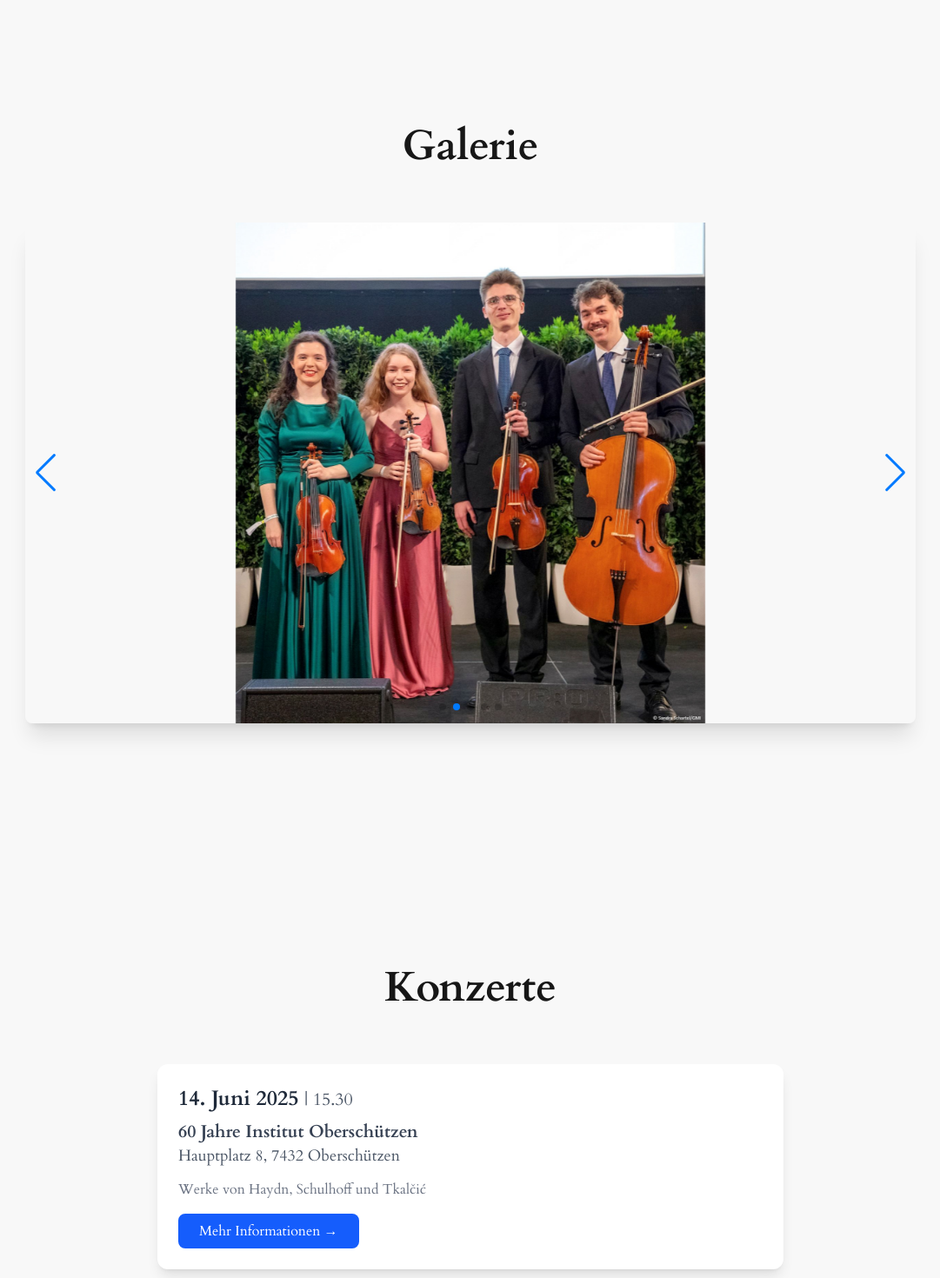
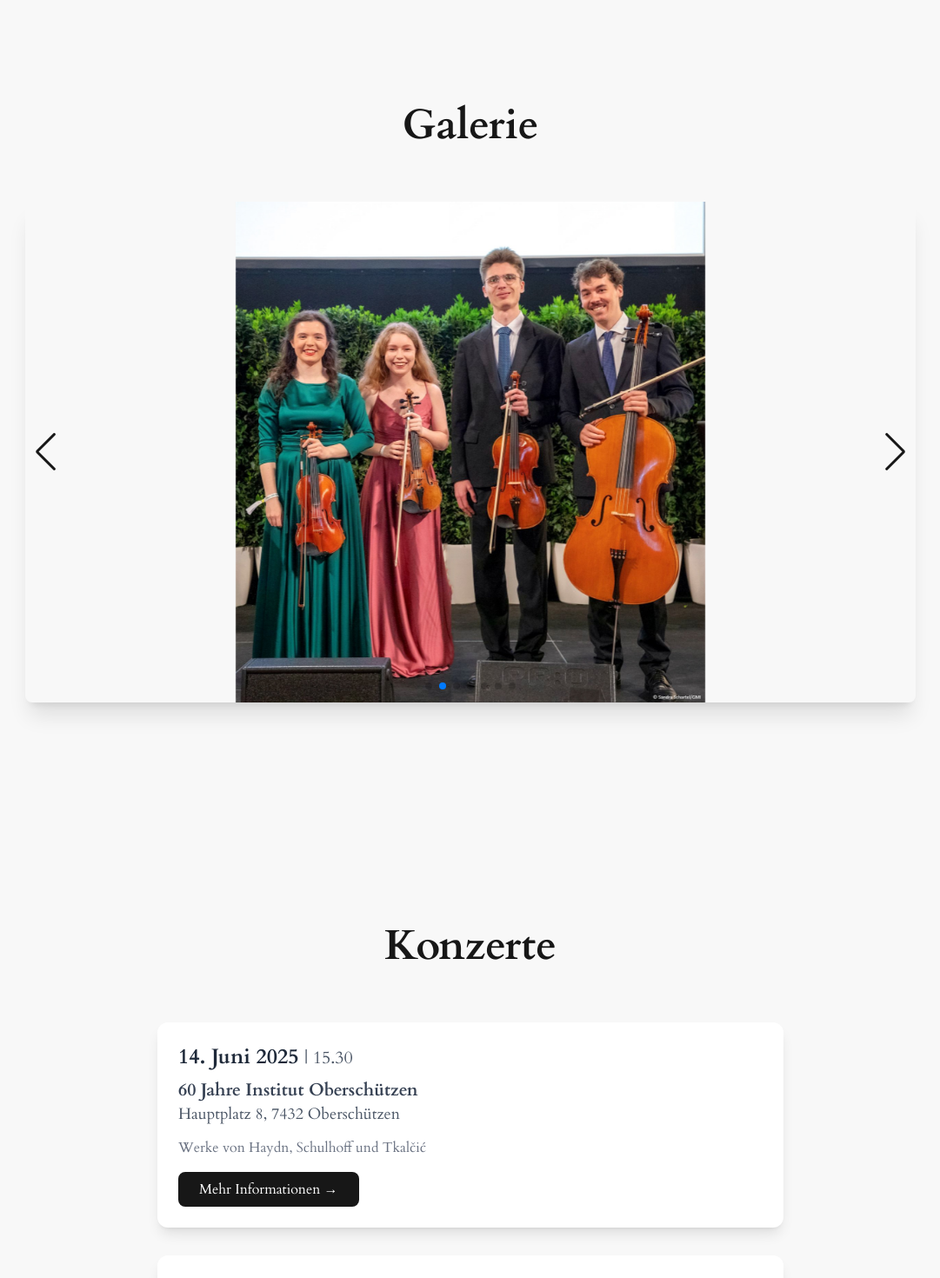
Before and after one commit to profjellybean/edelweissquartett, a Next.js app: page / in a window 1280 px wide. Shown: the part 4040-5510 px from the top of the page at 87% size, without its empty margins (99-1180 px from the left). Built offline with nearby package versions, Linux system fonts and the light colour scheme; some icons are missing.

Commit message:
add pics, fix sizing in gallery, move gallery to component

```diff
--- a/src/app/contact.tsx
+++ b/src/app/contact.tsx
@@ -173,7 +173,7 @@ export default function Contact() {
                     <button
                         type="submit"
                         disabled={isSubmitting}
-                        className={`w-full py-3 rounded-lg transition-all duration-300 ${
+                        className={`w-full py-3 rounded-lg transition-all duration-300 button ${
                             isSubmitting
                                 ? 'bg-blue-400 cursor-not-allowed'
                                 : 'bg-blue-600 hover:bg-blue-700'
--- a/src/app/dates.tsx
+++ b/src/app/dates.tsx
@@ -62,7 +62,7 @@ const Dates: React.FC = () => {
                   href={concert.ticketLink}
                   target="_blank"
                   rel="noopener noreferrer"
-                  className="inline-block bg-blue-600 text-white px-6 py-2 rounded-lg hover:bg-blue-700 transition-colors duration-300 mt-4 text-center"
+                  className="inline-block button text-white px-6 py-2 rounded-lg hover:bg-blue-700 transition-colors duration-300 mt-4 text-center"
                 >
                   {t("dates.moreInfo")} &rarr;
                 </a>
--- /dev/null
+++ b/src/app/gallery.tsx
@@ -0,0 +1,71 @@
+"use client";
+
+import React from 'react';
+import Image from 'next/image';
+import { useLanguage } from './languageContext'; // Adjust path if needed, e.g., ./languageContext
+
+// Swiper imports
+import { Swiper, SwiperSlide } from 'swiper/react';
+import { Navigation, Pagination, Autoplay, EffectFade } from 'swiper/modules';
+import 'swiper/css';
+import 'swiper/css/navigation';
+import 'swiper/css/pagination';
+import 'swiper/css/effect-fade';
+
+// Define gallery images - these were previously in page.tsx
+const galleryImages = [
+  { src: "/image2.jpg", alt: "Gallery image 2 of Edelweiss Quartett" },
+  { src: "/group.jpg", alt: "Gallery image 1 of Edelweiss Quartett" },
+  { src: "/image3.jpg", alt: "Gallery image 3 of Edelweiss Quartett" },
+  { src: "/image4.jpg", alt: "Gallery image 4 of Edelweiss Quartett" },
+  { src: "/image5.jpg", alt: "Gallery image 5 of Edelweiss Quartett" },
+  { src: "/image6.jpg", alt: "Gallery image 6 of Edelweiss Quartett" },
+  { src: "/image7.jpg", alt: "Gallery image 7 of Edelweiss Quartett" },
+];
+
+const Gallery: React.FC = () => {
+  const { t } = useLanguage();
+
+  return (
+    // This div is the main content container for the Gallery component itself
+    <div className="flex flex-col items-center w-full">
+      <h1 className="text-5xl font-bold mb-16 text-center px-4">
+        {t("nav.gallery")}
+      </h1>
+
+      <div className="w-full px-2 sm:px-0">
+        <Swiper
+          modules={[Navigation, Pagination, Autoplay, EffectFade]}
+          spaceBetween={30}
+          slidesPerView={1}
+          navigation
+          pagination={{ clickable: true }}
+          loop={true}
+          autoplay={{
+            delay: 3500,
+            disableOnInteraction: false,
+          }}
+          effect="fade"
+          fadeEffect={{ crossFade: true }}
+          className="rounded-lg shadow-xl overflow-hidden w-full sm:max-w-screen-lg mx-auto gallery-swiper"
+        >
+          {galleryImages.map((image, index) => (
+            <SwiperSlide key={index}>
+              <div className="aspect-video w-full relative"> {/* Or aspect-square, adjust as needed */}
+                <Image
+                  src={image.src}
+                  alt={image.alt}
+                  layout="fill"
+                  objectFit="contain"
+                  priority={index < 2}
+                />
+              </div>
+            </SwiperSlide>
+          ))}
+        </Swiper>
+      </div>
+    </div>
+  );
+};
+
+export default Gallery;
--- a/src/app/globals.css
+++ b/src/app/globals.css
@@ -14,3 +14,11 @@ body {
 html {
   scroll-behavior: smooth;
 }
+
+.swiper {
+  --swiper-navigation-color: #171717; /* Replace #333333 with your desired color */
+}
+
+.button {
+  background-color: #171717
+}
--- a/src/app/members.tsx
+++ b/src/app/members.tsx
@@ -74,12 +74,12 @@ const Members: React.FC = () => {
       bio: {
         de: "Valentin Schnabl begann im Alter von vier Jahren mit dem Cellospiel und erhielt Unterricht bei Maria Grün und später bei Andrea Traxler an der Johann-Sebastian-Bach-Musikschule in Wien. \
             Er gewann mehrfach Preise beim Prima la Musica-Wettbewerb. \
-            Neben seiner musikalischen Laufbahn absolvierte er einen Bachelor in Informatik und verfolgt derzeit sein Masterstudium. \
+            Neben seiner musikalischen Laufbahn absolvierte er einen Bachelor in Informatik, arbeitet als Softwareentwickler und verfolgt derzeit sein Masterstudium an der Technischen Universität Wien.\
             Nach einem Jahr in einem festen Klaviertrio entdeckte er seine Leidenschaft für das Cello neu und studiert seit 2024 an der Joseph Haydn Privathochschule \
             in der Klasse von Prof. Othmar Müller.",
         en: "Valentin Schnabl started playing the cello at the age of four, receiving lessons from Maria Grün and later Andrea Traxler at the Johann Sebastian Bach Music School in Vienna. \
             He won multiple prizes at the Prima la Musica competition.\
-            Alongside his musical career, he completed a Bachelor's degree in Computer Science and is currently pursuing his Master’s degree. \
+            Alongside his musical career, he completed a Bachelor's degree in Computer Science and is currently pursuing a Master’s degree in Computer Science at the Technical University of Vienna, while working as a software engineer. \
             After spending a year in a dedicated piano trio, he rediscovered his passion for the cello and has been studying at the Joseph Haydn Private University \
       since 2024 in the class of Prof. Othmar Müller.",
       },
--- a/src/app/page.tsx
+++ b/src/app/page.tsx
@@ -4,32 +4,22 @@ import React, { useState, useEffect } from 'react';
 import Contact from './contact';
 import Members from './members';
 import Dates from './dates';
+import Gallery from './gallery';
 import { LanguageProvider, useLanguage, LanguageToggle } from './languageContext';
 import Head from 'next/head';
 import Image from 'next/image';
 import { Cardo } from 'next/font/google';
 import { GoogleTagManager } from '@next/third-parties/google'
 
-// Swiper imports
-import { Swiper, SwiperSlide } from 'swiper/react';
-import { Navigation, Pagination, Autoplay, EffectFade } from 'swiper/modules'; // Added EffectFade as an option
 import 'swiper/css';
 import 'swiper/css/navigation';
 import 'swiper/css/pagination';
-import 'swiper/css/effect-fade'; // Optional: if you want a fade effect
+import 'swiper/css/effect-fade';
 
 const cardo = Cardo({
   subsets: ['latin'],
   weight: ['400', '700'],
 });
-
-const galleryImages = [
-  { src: "/image2.jpg", alt: "Gallery image 2 of Edelweiss Quartett" },
-  { src: "/group.jpg", alt: "Gallery image 1 of Edelweiss Quartett" },
-  { src: "/image3.jpg", alt: "Gallery image 3 of Edelweiss Quartett" },
-  { src: "/image4.jpg", alt: "Gallery image 4 of Edelweiss Quartett" },
-  { src: "/image5.jpg", alt: "Gallery image 5 of Edelweiss Quartett" },
-];
 
 // Wrap the main content with language context
 function HomeContent() {
@@ -266,43 +256,7 @@ function HomeContent() {
         </div>
 
         <div className='flex justify-center items-center py-20 mt-20 relative z-10 pt-24' id='gallery'>
-            <div className="flex flex-col items-center p-6 w-full">
-              <h1 className="text-5xl font-bold mb-16 text-center">
-                {t("nav.gallery")}
-              </h1>
-
-              <div className="w-full max-w-screen-lg">
-                <Swiper
-                  modules={[Navigation, Pagination, Autoplay, EffectFade]}
-                  spaceBetween={30}
-                  slidesPerView={1}
-                  navigation
-                  pagination={{ clickable: true }}
-                  loop={true}
-                  autoplay={{
-                    delay: 3500,
-                    disableOnInteraction: false,
-                  }}
-                   effect="fade"
-                   fadeEffect={{ crossFade: true }}
-                  className="rounded-lg shadow-xl overflow-hidden"
-                >
-                  {galleryImages.map((image, index) => (
-                    <SwiperSlide key={index}>
-                      <div className="aspect-video w-full relative">
-                        <Image
-                          src={image.src}
-                          alt={image.alt}
-                          layout="fill"
-                          objectFit="contain"
-                          priority={index < 2}
-                        />
-                      </div>
-                    </SwiperSlide>
-                  ))}
-                </Swiper>
-              </div>
-            </div>
+          <Gallery />
         </div>
 
         <div className='flex justify-center items-start py-20 mt-20 relative z-10 pt-24' id='dates'>
```
Also changed, not shown: public/image6.jpg (added), public/image7.jpg (added). Lines whose indentation alone changed are shown as unchanged.
